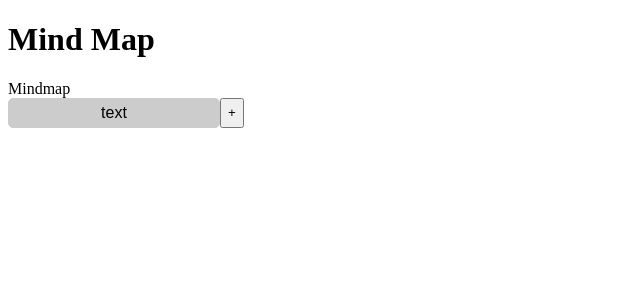
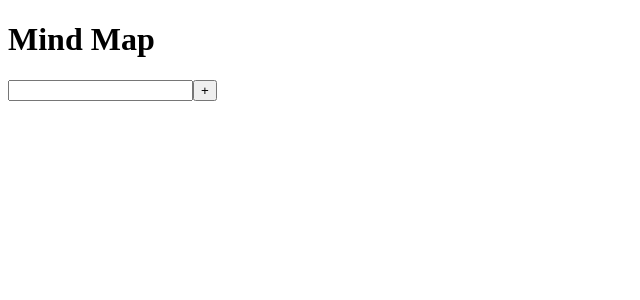
Before and after one commit to timtoronto634/Mockiro, a React app: page / in a window 1280 px wide. Shown: the top 300 px of the page, without its empty margins (0-640 px from the left). Built offline with nearby package versions, Linux system fonts and the light colour scheme.

Commit message:
Create a simple mind map

```diff
--- a/src/App.tsx
+++ b/src/App.tsx
@@ -1,11 +1,11 @@
 import React from 'react';
-import { MindMapManager } from './components/MindMapManger';
+import { MindmapNode } from './central/components/MindmapNode';
 
 export const App = () => {
   return (
     <div className="App">
       <h1>Mind Map</h1>
-      <MindMapManager />
+      <MindmapNode level={0} />
     </div>
   );
 };
--- /dev/null
+++ b/src/central/components/MindmapNode.tsx
@@ -0,0 +1,40 @@
+import React, { useState } from 'react';
+
+interface MindmapNodeProps {
+  level: number;
+}
+
+interface Node {
+  id: number;
+  text: string;
+}
+
+export const MindmapNode: React.FC<MindmapNodeProps> = ({ level }) => {
+  // const [leftNode, setLeftNode] = useState<Node | null>(null);
+  const [rightNodes, setRightNodes] = useState<Node[]>([]);
+
+  const addRightNode = () => {
+    const newNode: Node = {
+      id: rightNodes.length,
+      text: '',
+    };
+    setRightNodes([...rightNodes, newNode]);
+  };
+
+  return (
+    <div style={{ display: 'flex', flexDirection: 'row' }}>
+      <div style={{ display: 'flex', flexDirection: 'row' }}>
+        <input type="text" />
+        <button onClick={addRightNode}>+</button>
+      </div>
+
+      <div style={{ display: 'flex', flexDirection: 'column' }}>
+        {rightNodes.map((node) => (
+          <div style={{ display: 'flex', flexDirection: 'row' }} key={node.id}>
+            <MindmapNode key={node.id} level={level + 1} />
+          </div>
+        ))}
+      </div>
+    </div>
+  );
+};
```
